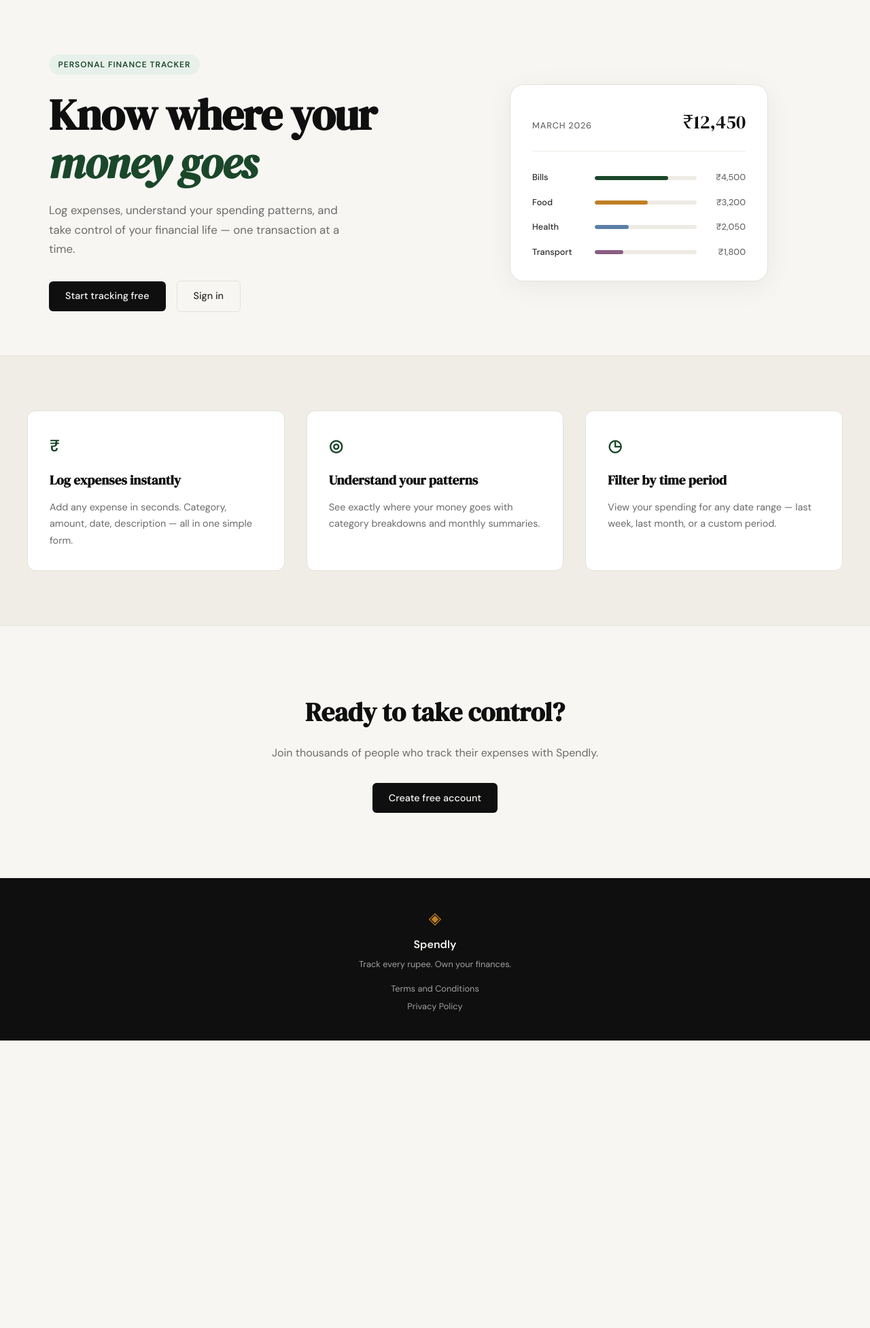
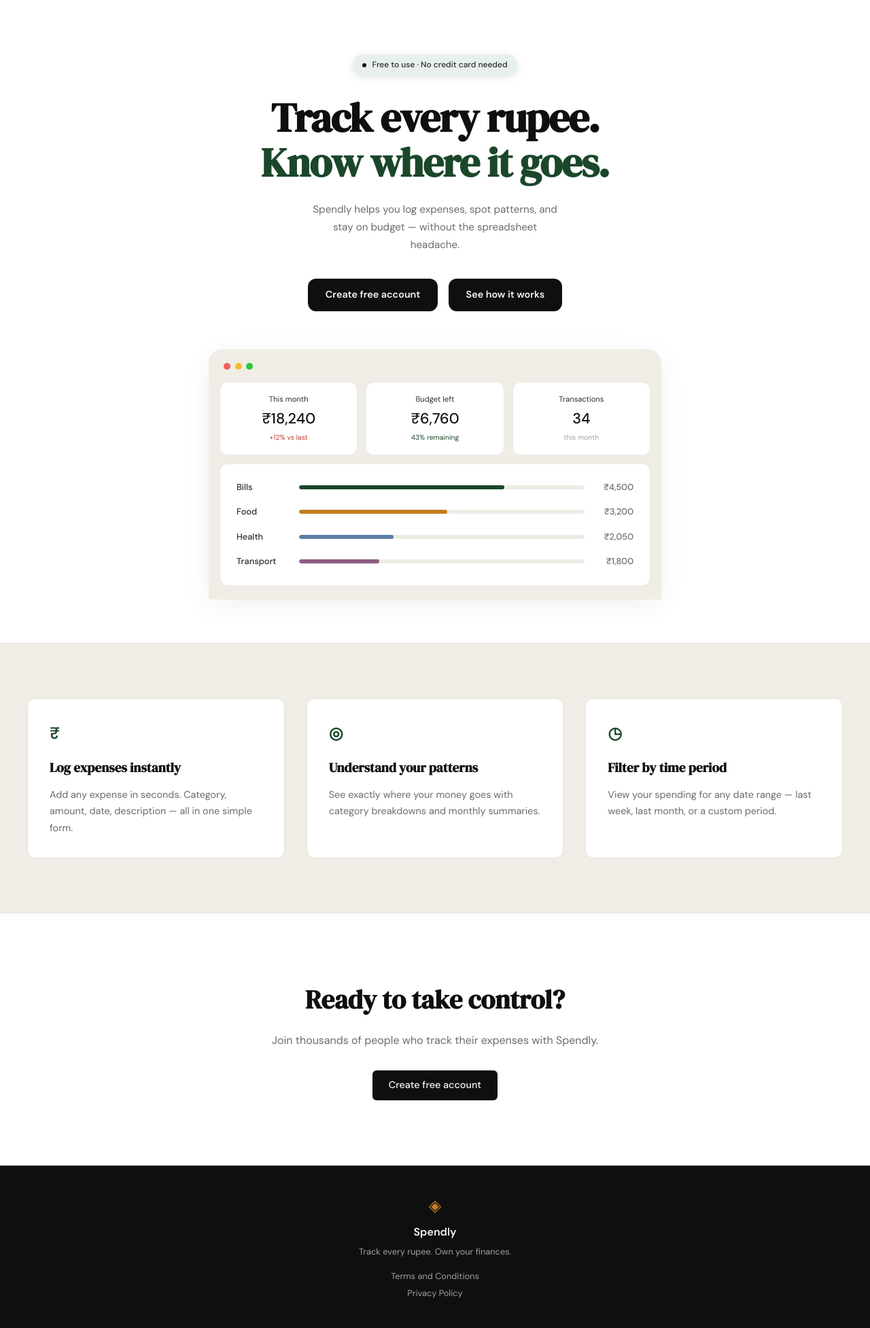
Before and after one commit to kaushikforpractice-jpg/spendly, a Flask app: page / in a window 1280 px wide. Shown: the part 61-2015 px from the top of the page at 68% size. Before the commit the page ends 1592 px from the top, so only its background shows below. Run offline with Flask 3, Linux system fonts and the light colour scheme.

Commit message:
just before reset time for the container

```diff
--- a/static/css/style.css
+++ b/static/css/style.css
@@ -126,71 +126,144 @@ a { color: inherit; text-decoration: none; }
 .hero {
     padding: 5rem 2rem 4rem;
     display: grid;
-    grid-template-columns: 1fr 1fr;
-    gap: 4rem;
-    align-items: center;
+    justify-content: center;
+    justify-items: center;
+    text-align: center;
+    row-gap: 3.5rem;
     max-width: var(--max-width);
     margin: 0 auto;
 }
 
+.main-content:has(.hero) { background: #fff; }
+
 .hero-badge {
-    display: inline-block;
+    display: inline-flex;
+    align-items: center;
+    gap: 0.5rem;
     background: var(--accent-light);
-    color: var(--accent);
+    color: var(--ink-soft);
     font-size: 0.75rem;
-    font-weight: 600;
-    letter-spacing: 0.08em;
-    text-transform: uppercase;
-    padding: 0.35rem 0.85rem;
+    font-weight: 500;
+    padding: 0.4rem 0.9rem;
     border-radius: 999px;
-    margin-bottom: 1.5rem;
+    margin-bottom: 1.75rem;
+    box-shadow: 0 2px 12px rgba(26, 71, 42, 0.12);
+}
+
+.hero-badge-dot {
+    width: 6px;
+    height: 6px;
+    border-radius: 50%;
+    background: var(--ink);
 }
 
 .hero-title {
     font-family: var(--font-display);
-    font-size: clamp(2.5rem, 5vw, 4rem);
+    font-size: clamp(2.5rem, 6vw, 3.75rem);
+    font-weight: 700;
     line-height: 1.1;
     letter-spacing: -0.02em;
     color: var(--ink);
-    margin-bottom: 1.25rem;
+    margin-bottom: 1.5rem;
 }
 
 .hero-title em {
-    font-style: italic;
+    font-style: normal;
     color: var(--accent);
 }
 
 .hero-subtitle {
-    font-size: 1.05rem;
+    font-size: 0.95rem;
     color: var(--ink-muted);
     line-height: 1.7;
-    max-width: 460px;
-    margin-bottom: 2rem;
+    max-width: 360px;
+    margin: 0 auto 2.25rem;
 }
 
 .hero-actions {
     display: flex;
     gap: 1rem;
     align-items: center;
+    justify-content: center;
+}
+
+.hero-actions .btn-primary {
+    padding: 0.8rem 1.6rem;
+    border-radius: var(--radius-md);
+    font-weight: 600;
 }
 
 /* ------------------------------------------------------------------ */
 /* Mock card (hero visual)                                             */
 /* ------------------------------------------------------------------ */
 
+/* width: 0 keeps the panel out of the column's intrinsic sizing, so the
+   column is as wide as the hero text and min-width makes the panel 130% of it */
 .hero-visual {
+    width: 0;
+    min-width: 130%;
+}
+
+.mock-window {
+    background: var(--paper-warm);
+    border-radius: var(--radius-lg) var(--radius-lg) 0 0;
+    padding: 1rem 1rem 1.25rem;
+    width: 100%;
+    text-align: left;
+    box-shadow: 0 8px 40px rgba(0,0,0,0.06);
+}
+
+.mock-dots {
     display: flex;
-    justify-content: center;
+    gap: 0.4rem;
+    margin: 0.25rem 0 1.1rem 0.4rem;
 }
+
+.mock-dot {
+    width: 10px;
+    height: 10px;
+    border-radius: 50%;
+}
+
+.mock-dot-red { background: #ee5f57; }
+.mock-dot-yellow { background: #f5bd2f; }
+.mock-dot-green { background: #28c840; }
+
+.mock-stats {
+    display: grid;
+    grid-template-columns: repeat(3, 1fr);
+    gap: 0.75rem;
+    margin-bottom: 0.75rem;
+}
+
+.mock-stat {
+    background: var(--paper-card);
+    border: 1px solid var(--border-soft);
+    border-radius: var(--radius-md);
+    padding: 1rem 0.5rem;
+    display: flex;
+    flex-direction: column;
+    align-items: center;
+    gap: 0.15rem;
+}
+
+.mock-stat-label { font-size: 0.7rem; color: var(--ink-soft); }
+
+.mock-stat-value {
+    font-size: 1.35rem;
+    font-weight: 500;
+    color: var(--ink);
+}
+
+.mock-stat-note { font-size: 0.65rem; color: var(--accent); }
+.mock-stat-note-down { color: var(--danger); }
+.mock-stat-note-faint { color: var(--ink-faint); }
 
 .mock-card {
     background: var(--paper-card);
-    border: 1px solid var(--border);
-    border-radius: var(--radius-lg);
-    padding: 2rem;
-    width: 100%;
-    max-width: 380px;
-    box-shadow: 0 8px 40px rgba(0,0,0,0.06);
+    border: 1px solid var(--border-soft);
+    border-radius: var(--radius-md);
+    padding: 1.5rem;
 }
 
 .mock-card-header {
@@ -571,14 +644,7 @@ a { color: inherit; text-decoration: none; }
 /* ------------------------------------------------------------------ */
 
 @media (max-width: 900px) {
-    .hero {
-        grid-template-columns: 1fr;
-        text-align: center;
-    }
-
     .hero-subtitle { max-width: 100%; }
-    .hero-actions { justify-content: center; }
-    .hero-visual { display: none; }
 
     .features-inner { grid-template-columns: 1fr; }
 }
@@ -586,4 +652,5 @@ a { color: inherit; text-decoration: none; }
 @media (max-width: 600px) {
     .nav-links a:not(.nav-cta) { display: none; }
     .hero { padding: 3rem 1rem 2rem; }
+    .hero-visual { min-width: 100%; }
 }
--- a/templates/landing.html
+++ b/templates/landing.html
@@ -6,27 +6,45 @@
 
 <section class="hero">
     <div class="hero-inner">
-        <div class="hero-badge">Personal Finance Tracker</div>
+        <div class="hero-badge"><span class="hero-badge-dot"></span>Free to use · No credit card needed</div>
         <h1 class="hero-title">
-            Know where your<br>
-            <em>money goes</em>
+            Track every rupee.<br>
+            <em>Know where it goes.</em>
         </h1>
         <p class="hero-subtitle">
-            Log expenses, understand your spending patterns,
-            and take control of your financial life —
-            one transaction at a time.
+            Spendly helps you log expenses, spot patterns, and stay
+            on budget — without the spreadsheet headache.
         </p>
         <div class="hero-actions">
-            <a href="{{ url_for('register') }}" class="btn-primary">Start tracking free</a>
-            <a href="{{ url_for('login') }}" class="btn-ghost">Sign in</a>
+            <a href="{{ url_for('register') }}" class="btn-primary">Create free account</a>
+            <a href="#features" class="btn-primary">See how it works</a>
         </div>
     </div>
     <div class="hero-visual">
-        <div class="mock-card">
-            <div class="mock-card-header">
-                <span class="mock-label">March 2026</span>
-                <span class="mock-total">₹12,450</span>
+        <div class="mock-window">
+            <div class="mock-dots">
+                <span class="mock-dot mock-dot-red"></span>
+                <span class="mock-dot mock-dot-yellow"></span>
+                <span class="mock-dot mock-dot-green"></span>
             </div>
+            <div class="mock-stats">
+                <div class="mock-stat">
+                    <span class="mock-stat-label">This month</span>
+                    <span class="mock-stat-value">₹18,240</span>
+                    <span class="mock-stat-note mock-stat-note-down">+12% vs last</span>
+                </div>
+                <div class="mock-stat">
+                    <span class="mock-stat-label">Budget left</span>
+                    <span class="mock-stat-value">₹6,760</span>
+                    <span class="mock-stat-note">43% remaining</span>
+                </div>
+                <div class="mock-stat">
+                    <span class="mock-stat-label">Transactions</span>
+                    <span class="mock-stat-value">34</span>
+                    <span class="mock-stat-note mock-stat-note-faint">this month</span>
+                </div>
+            </div>
+            <div class="mock-card">
             <div class="mock-bars">
                 <div class="mock-bar-row">
                     <span class="mock-cat">Bills</span>
@@ -57,11 +75,12 @@
                     <span class="mock-amt">₹1,800</span>
                 </div>
             </div>
+            </div>
         </div>
     </div>
 </section>
 
-<section class="features">
+<section class="features" id="features">
     <div class="features-inner">
         <div class="feature-card">
             <div class="feature-icon">₹</div>
```
Also changed, not shown: .devcontainer/devcontainer.json, Screenshot 2026-10-11 154437.png (added).
